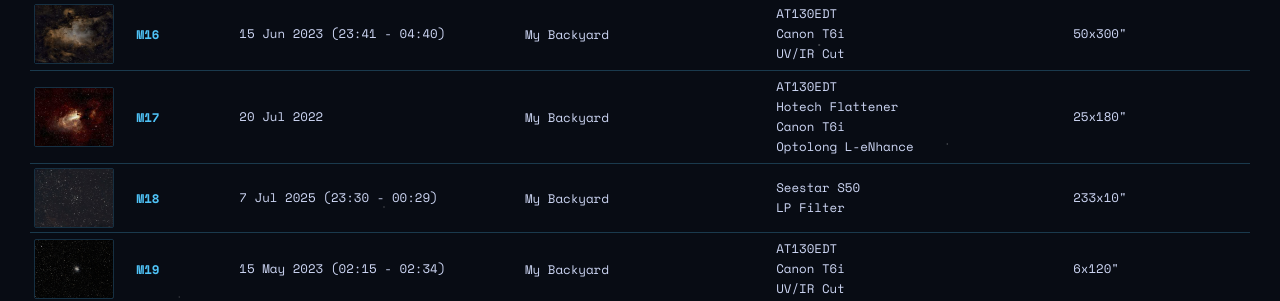
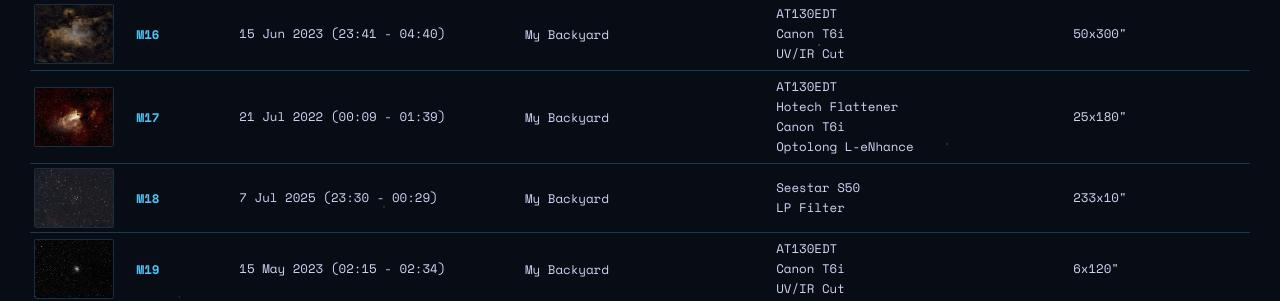
Before and after one commit to dmoulton/dmoulton.github.io, a Jekyll site: the page built from pages/astrophotography/messier-list.html, in a window 1280 px wide and 900 px high, scrolled down 1301 px. Shown: the part 153-454 px from the top of the window. Built offline with Jekyll 4.4.1, drawn with Linux system fonts in a browser that asks for light colours; comment, search, counter and statistics services are not loaded.

Commit message:
Update time for M17 gallery entry
I located the subframes for when I imaged m17 in 2022

```diff
--- a/_data/galleries/messier.yml
+++ b/_data/galleries/messier.yml
@@ -197,7 +197,7 @@ pictures:
     sort_id: 17
     thumbnail: m17-300x200.jpg
     title: M17
-    date: 20 Jul 2022
+    date: 21 Jul 2022 (00:09 - 01:39)
     location: My Backyard
     equipment: AT130EDT | Hotech Flattener | Canon T6i | Optolong L-eNhance
     image_info: 25x180"
```
